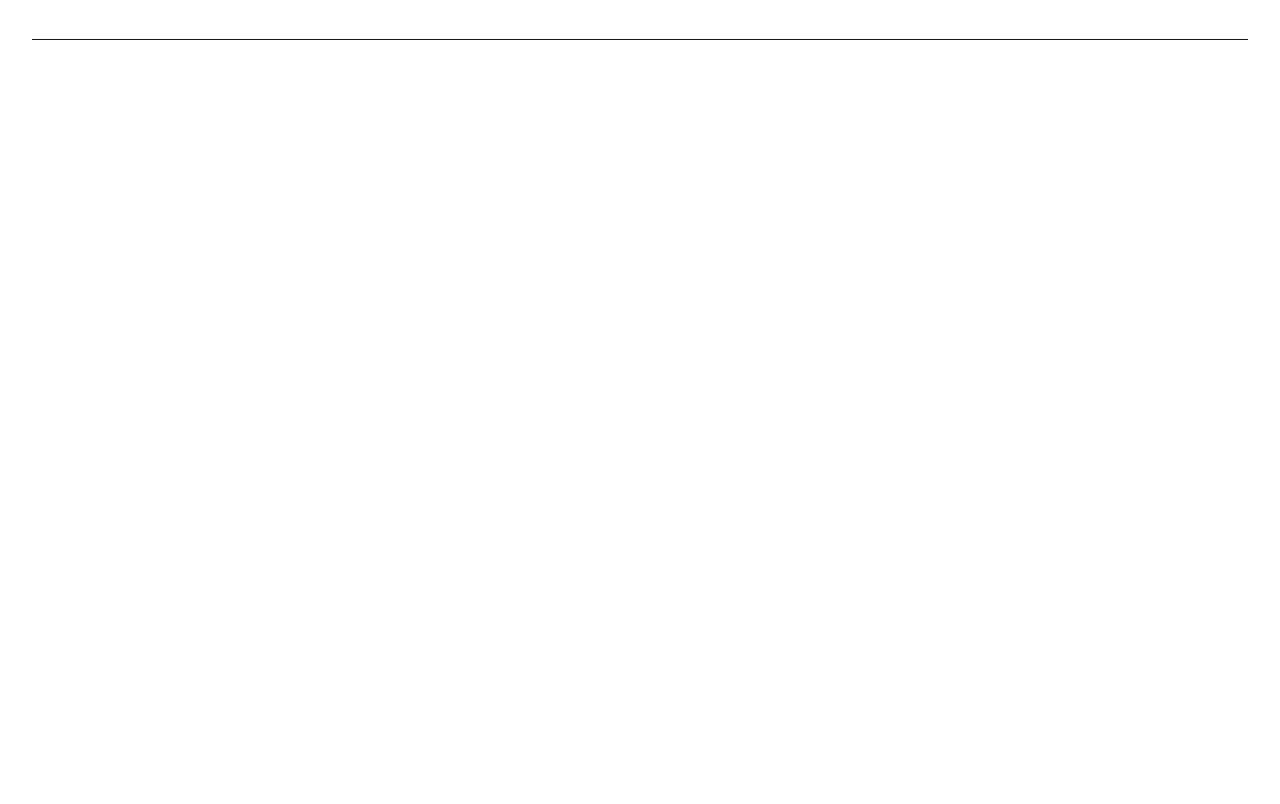
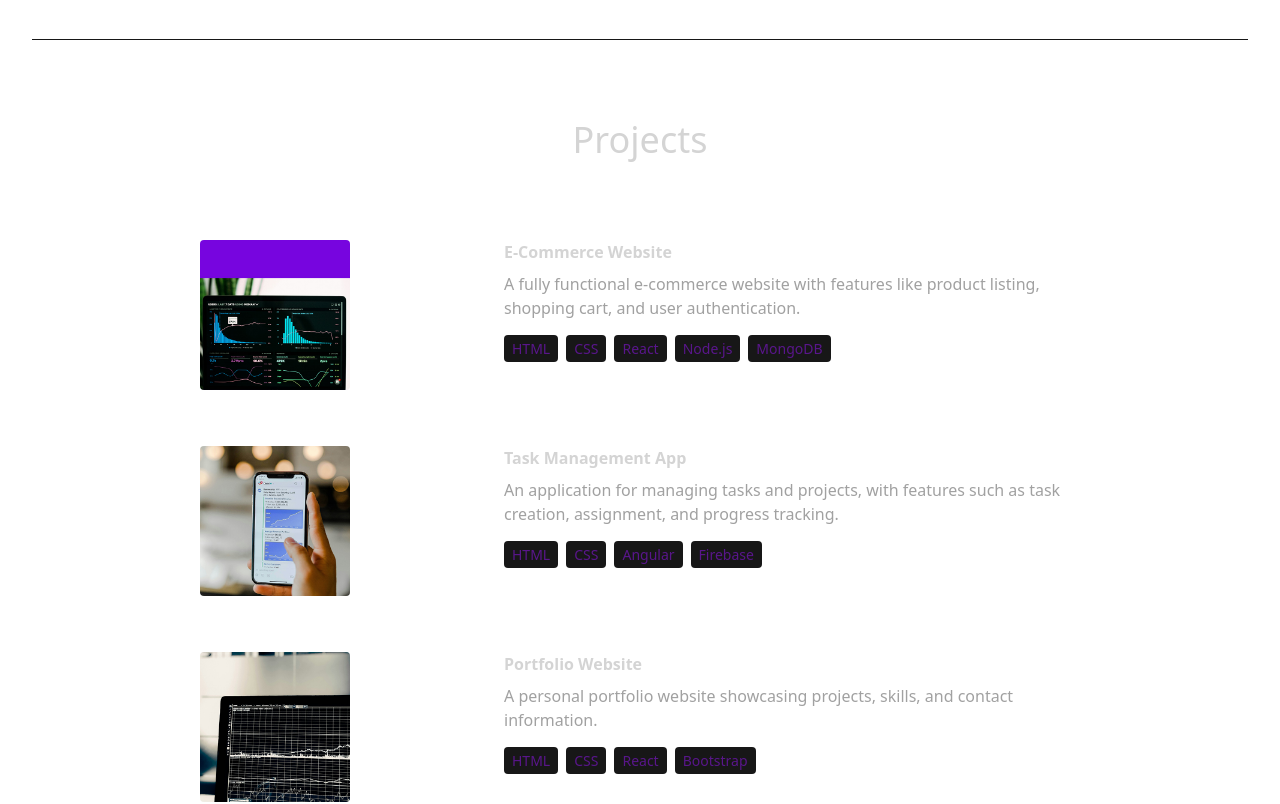
Before and after one commit to KhamdamovAva/MyPortfolio, a React (Vite) app: page / in a window 1280 px wide. Shown: the part 2740-3544 px from the top of the page. Before the commit the page ends 2780 px from the top, so only its background shows below. Built offline with nearby package versions, Linux system fonts and the light colour scheme.

Commit message:
created and finished Projects.jsx

```diff
--- a/src/App.jsx
+++ b/src/App.jsx
@@ -4,6 +4,7 @@
 import Technologies from './components/Technologies'
 import Experience from './components/Experience'
 import Hero from './components/Hero'
+import Projects from './components/Projects'
 function App() {
 
   return (
@@ -17,6 +18,7 @@
         <About />
         <Technologies />
         <Experience />
+        <Projects />
       </div>
     </div>
   )
--- a/src/components/Projects.jsx
+++ b/src/components/Projects.jsx
@@ -1,8 +1,28 @@
 import React from 'react'
+import { PROJECTS } from '../data/data'
 
 function Projects() {
   return (
-    <div>Projects</div>
+    <div className='border-b border-neutral-900 pb-4'>
+      <h3 className='my-20 text-center text-4xl'>Projects</h3>
+      <div>
+        {PROJECTS.map((project, index) => (
+          <div key={index} className='mb-8 flex flex-wrap lg:justify-center'>
+            <div className="w-full lg:w-1/4">
+              <img className='mb-6 rounded' src={project.image} width={150} height={150} alt={project.title} />
+            </div>
+            <div className="w-full max-w-xl lg:w-3/4">
+              <h6 className='mb-2 font-semibold'>{project.title}</h6>
+              <p className='mb-4 text-neutral-400'>{project.description}</p>
+              {project.technologies.map((tech, index) => (
+                <span key={index} className='mr-2 rounded bg-neutral-900 px-2 py-1
+                text-sm font-medium text-purple-900'>{tech}</span>
+              ))}
+            </div>
+          </div>
+        ))}
+      </div>
+    </div>
   )
 }
 
```
